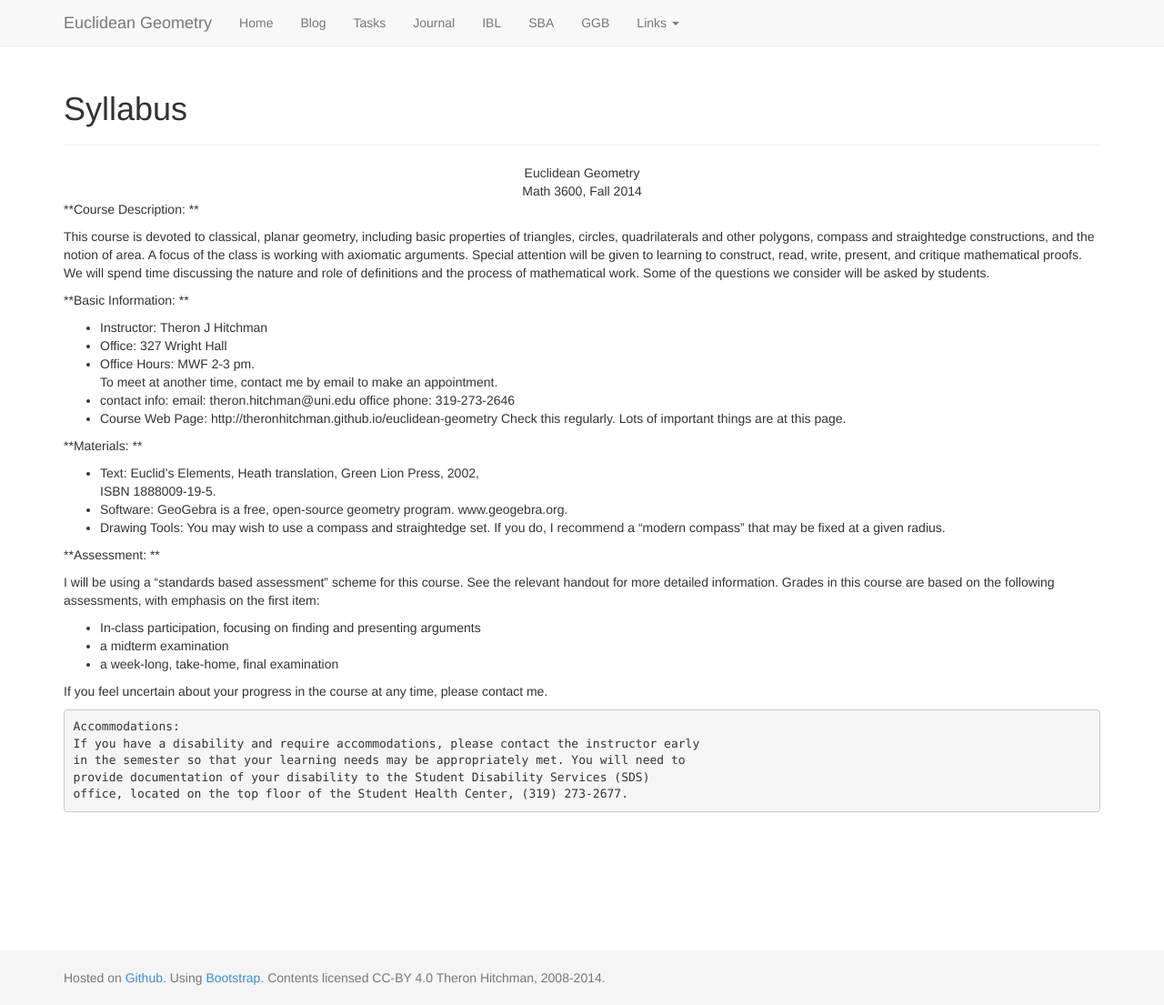
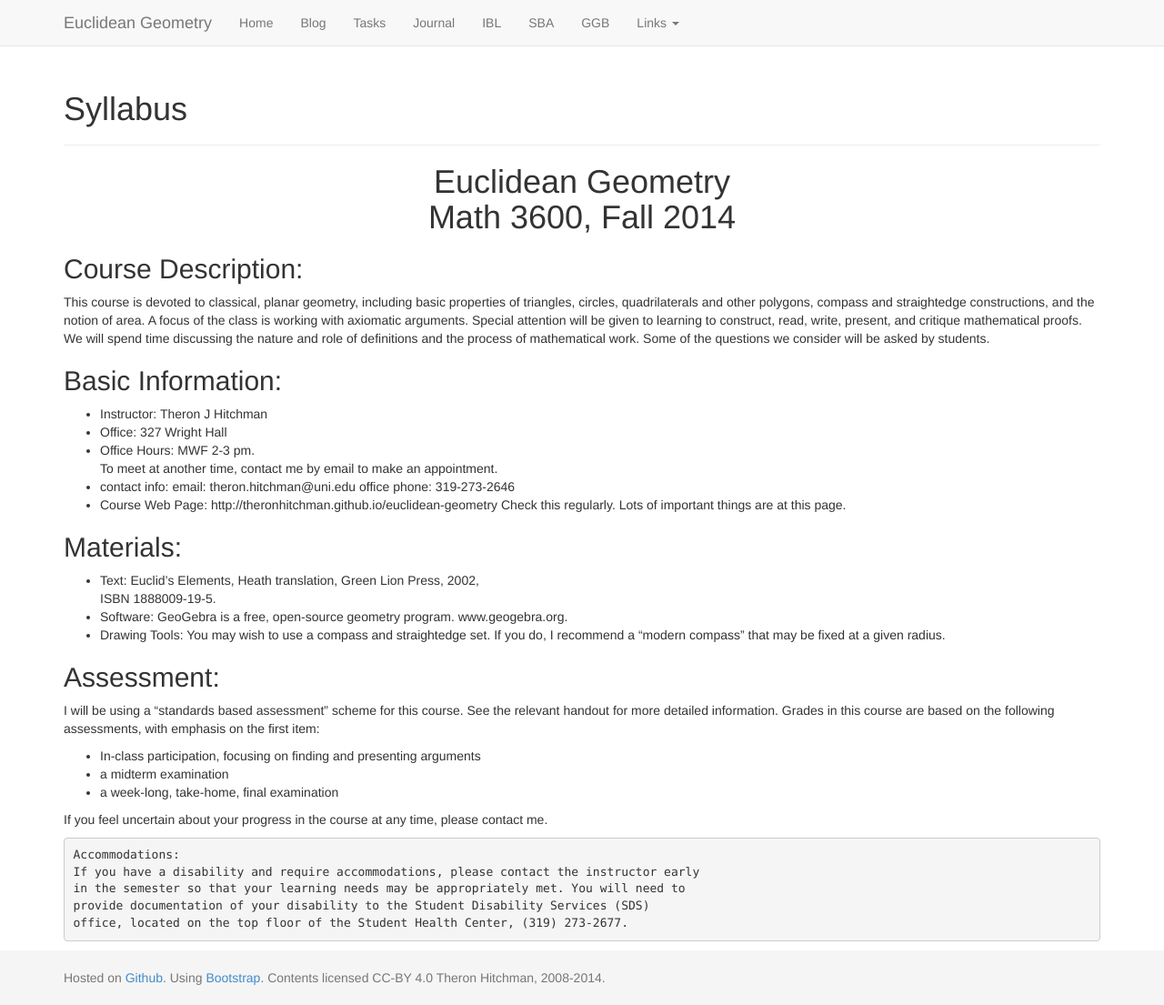
Before and after one commit to theronhitchman/euclidean-geometry, a Jekyll site: the page built from syllabus/index.md, in a window 1280 px wide and 1105 px high. Shown: the whole window at 91% size. Built offline with Jekyll 4.4.1, drawn with Linux system fonts in a browser that asks for light colours; nearby versions of some CDN libraries.

Commit message:
fixing markdown to be parsed correctly, again

```diff
--- a/syllabus/index.md
+++ b/syllabus/index.md
@@ -3,12 +3,12 @@ title: Syllabus
 layout: default
 ---
 
-<center>
+<center><h1>
 Euclidean Geometry<br />
-Math 3600, Fall 2014
+Math 3600, Fall 2014</h1>
 </center>
 
-**Course Description: **
+##Course Description:
 
 This course is devoted to classical, planar geometry, including basic properties
 of triangles, circles, quadrilaterals and other polygons, compass and
@@ -19,7 +19,7 @@ time discussing the nature and role of definitions and the process of
 mathematical work. Some of the questions we consider will be asked by
 students.
 
-**Basic Information: **
+##Basic Information:
 
 - Instructor: 		Theron J Hitchman
 - Office: 		327 Wright Hall
@@ -31,7 +31,7 @@ students.
       http://theronhitchman.github.io/euclidean-geometry
   Check this regularly. Lots of important things are at this page.
 
-**Materials: **
+## Materials:
 
 - Text: Euclid’s Elements, Heath translation, Green Lion Press, 2002,
 ISBN 1888009-19-5.
@@ -39,7 +39,7 @@ ISBN 1888009-19-5.
 - Drawing Tools: You may wish to use a compass and straightedge set. If you do,
 I recommend a “modern compass” that may be fixed at a given radius.
 
-**Assessment: **
+## Assessment:
 
 I will be using a “standards based assessment” scheme for this course. See the
 relevant handout for more detailed information. Grades in this course are based
```
